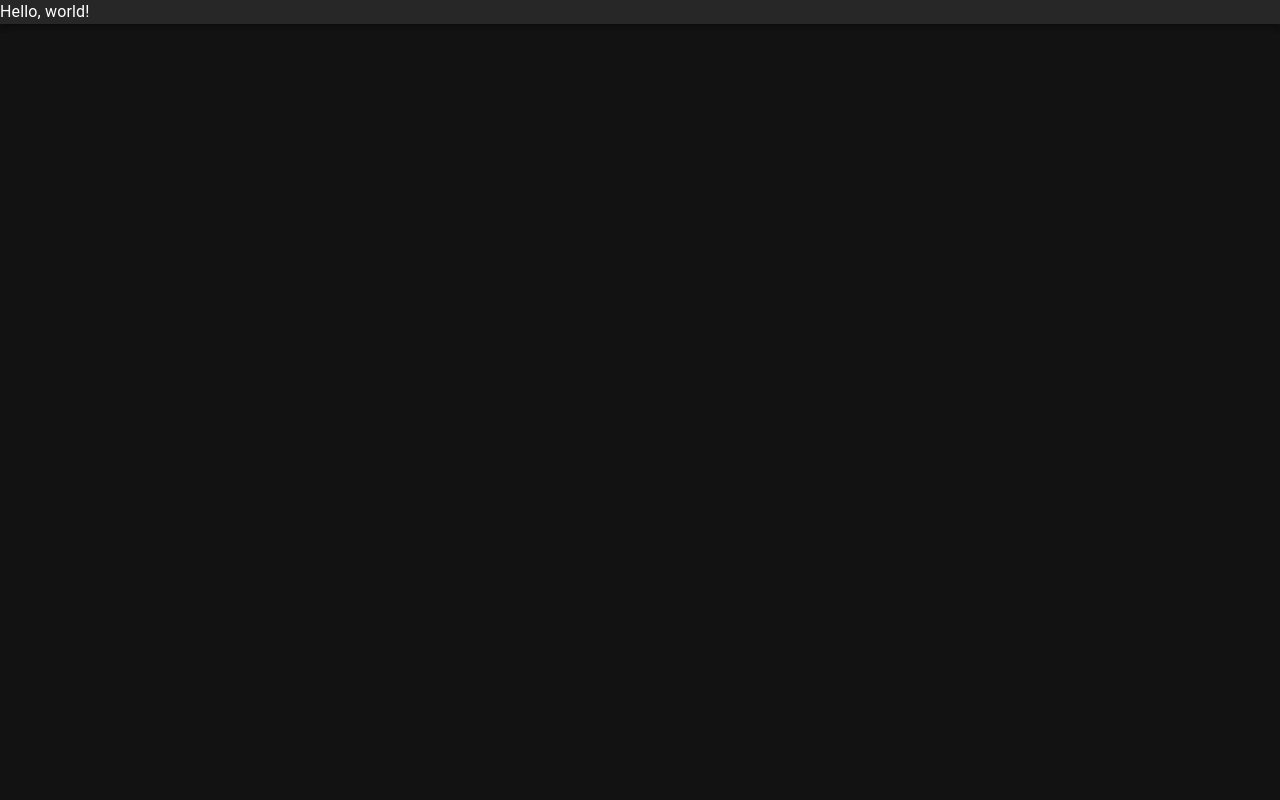
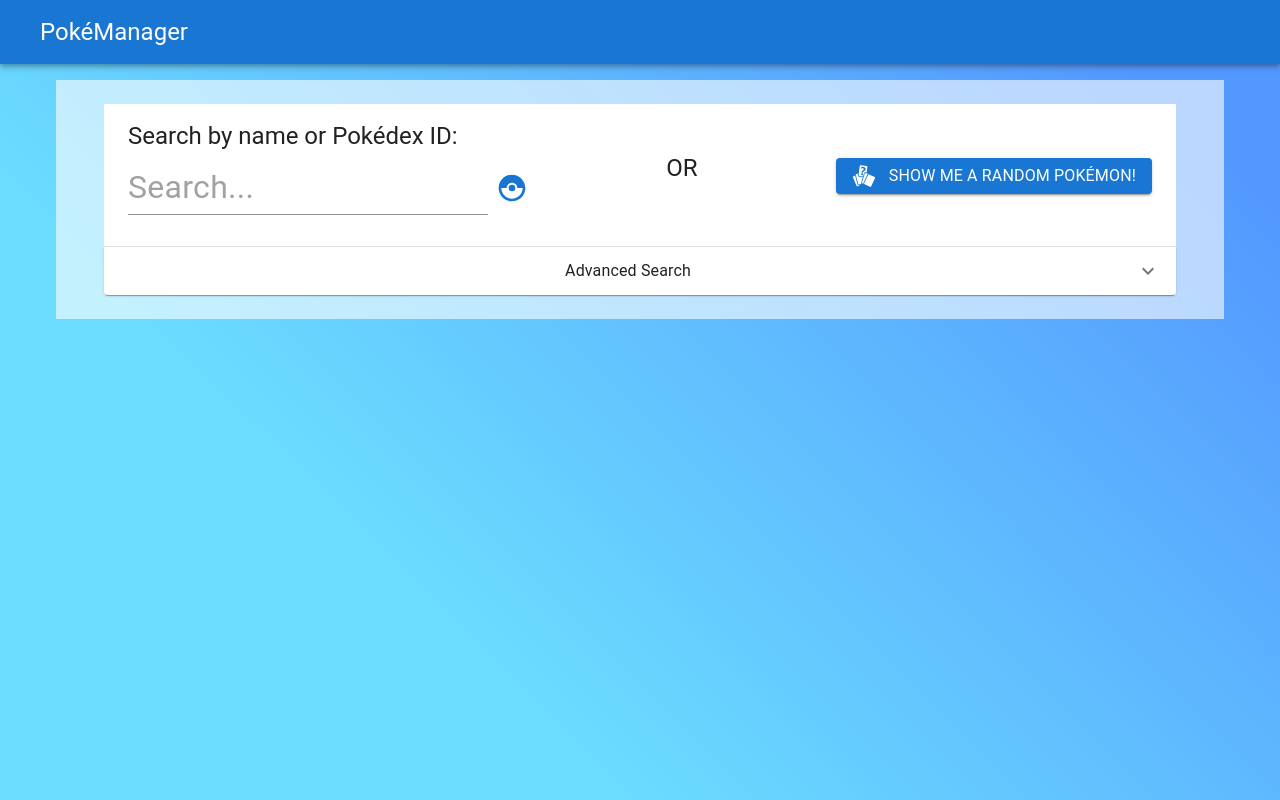
Before and after one commit to 241209-NET/Team-1---Frontend, a React (Vite) app: page / in a window 1280 px wide. Before the commit this address had no page. Built offline with nearby package versions, Linux system fonts and the light colour scheme.

Commit message:
Add search box

```diff
--- a/package.json
+++ b/package.json
@@ -17,6 +17,7 @@
     "axios": "^1.7.9",
     "react": "^18.3.1",
     "react-dom": "^18.3.1",
+    "react-icons": "^5.4.0",
     "react-router": "^7.1.1"
   },
   "devDependencies": {
--- a/src/App.tsx
+++ b/src/App.tsx
@@ -1,17 +1,33 @@
-import { AppBar, Stack } from "@mui/material";
-import { BrowserRouter, Routes } from "react-router";
+import { Box, Stack } from "@mui/material";
+import { BrowserRouter, Route, Routes } from "react-router";
+import Home from "./pages/Home";
+import Navbar from "./components/Navbar";
 
 export default function App() {
   return (
-    <>
+    <Box
+      sx={{
+        width: "100vw",
+        height: "100vh",
+        background: "linear-gradient(45deg, #6bdcfe 30%, #5398ff 90%)",
+      }}
+    >
       <BrowserRouter>
         <Stack>
-          <AppBar position="static">Hello, world!</AppBar>
-          <Routes>
-
-          </Routes>
+          <Navbar />
+          <Box
+            sx={{
+              margin: "0 auto",
+              maxWidth: "1200px",
+              padding: "1rem",
+            }}
+          >
+            <Routes>
+              <Route path="/" element={<Home />} />
+            </Routes>
+          </Box>
         </Stack>
       </BrowserRouter>
-    </>
+    </Box>
   );
 }
--- /dev/null
+++ b/src/components/Navbar.tsx
@@ -0,0 +1,20 @@
+import AppBar from "@mui/material/AppBar";
+import Box from "@mui/material/Box";
+import Typography from "@mui/material/Typography";
+
+export default function Navbar() {
+  return (
+    <Box sx={{ flexGrow: 1 }}>
+      <AppBar position="static" sx={{ px: 5, py: 2 }}>
+        <Typography
+          variant="h5"
+          noWrap
+          component="div"
+          sx={{ display: { xs: "none", sm: "block" } }}
+        >
+          PokéManager
+        </Typography>
+      </AppBar>
+    </Box>
+  );
+}
--- a/src/main.tsx
+++ b/src/main.tsx
@@ -1,18 +1,18 @@
-import { StrictMode } from 'react'
-import { createRoot } from 'react-dom/client'
-import App from './App.tsx'
+import { StrictMode } from "react";
+import { createRoot } from "react-dom/client";
+import App from "./App.tsx";
 import { ThemeProvider, createTheme } from "@mui/material/styles";
 import CssBaseline from "@mui/material/CssBaseline";
 
-const darkTheme = createTheme({
+const theme = createTheme({
   palette: {
-    mode: "dark",
+    mode: "light",
   },
 });
 
 createRoot(document.getElementById("root")!).render(
   <StrictMode>
-    <ThemeProvider theme={darkTheme}>
+    <ThemeProvider theme={theme}>
       <CssBaseline />
       <App />
     </ThemeProvider>
--- /dev/null
+++ b/src/pages/Home.tsx
@@ -0,0 +1,154 @@
+import {
+  Accordion,
+  AccordionDetails,
+  AccordionSummary,
+  Box,
+  Button,
+  Grid2 as Grid,
+  Input,
+  Stack,
+  Typography,
+} from "@mui/material";
+import { IPokemonType, PokemonTypePalette } from "../types/PokemonTypes";
+import { useState } from "react";
+import { ExpandMore } from "@mui/icons-material";
+import { MdCatchingPokemon } from "react-icons/md";
+import { GiCardRandom } from "react-icons/gi";
+
+export default function Home() {
+  const [isLoading, setIsLoading] = useState<boolean>(false);
+  const [searchInput, setSearchInput] = useState<string>("");
+  const [selectedTypes, setSelectedTypes] = useState<IPokemonType[]>([]);
+
+  const handleToggleType = (type: IPokemonType) => {
+    if (selectedTypes.includes(type)) {
+      setSelectedTypes(selectedTypes.filter((t) => t !== type));
+    } else {
+      setSelectedTypes([...selectedTypes, type]);
+    }
+  };
+
+  const handleSearch = () => {
+    setIsLoading(true);
+
+    setIsLoading(false);
+  };
+
+  return (
+    <Stack sx={{ bgcolor: "#ffffff99", px: 6, py: 3 }}>
+      {/* Search box */}
+      <Stack spacing={2} sx={{ bgcolor: "#ffffff" }}>
+        {/* Search bar */}
+        <Box
+          sx={{
+            px: 3,
+            py: 2,
+            display: "flex",
+            justifyContent: "space-between",
+            alignItems: "center",
+          }}
+        >
+          <Stack spacing={1}>
+            <Typography variant="h5">Search by name or Pokédex ID:</Typography>
+            <Stack direction="row" spacing={1} sx={{ alignItems: "center" }}>
+              <Input
+                value={searchInput}
+                onChange={(e) => {
+                  setSearchInput(e.target.value);
+                }}
+                placeholder="Search..."
+                sx={{ width: "20ch", fontSize: "2rem" }}
+              />
+              <MdCatchingPokemon
+                fontSize="2rem"
+                style={{
+                  transition: "transform 0.2s",
+                  cursor: "pointer",
+                  color: "#1876D2",
+                }}
+                onMouseEnter={(e) => {
+                  e.currentTarget.style.transform = "rotate(90deg)";
+                }}
+                onMouseLeave={(e) => {
+                  e.currentTarget.style.transform = "rotate(0deg)";
+                }}
+                onClick={handleSearch}
+              />
+            </Stack>
+          </Stack>
+          <Typography variant="h5">OR</Typography>
+          <Button
+            variant="contained"
+            sx={{
+              display: "flex",
+              alignItems: "center",
+              justifyContent: "center",
+              mt: 2,
+            }}
+          >
+            <GiCardRandom
+              style={{ fontSize: "1.5rem", marginRight: "0.8rem" }}
+            />
+            <Typography>Show me a random Pokémon!</Typography>
+          </Button>
+        </Box>
+        {/* Search filters */}
+        <Accordion>
+          <AccordionSummary
+            expandIcon={<ExpandMore />}
+            aria-controls="advanced-search-content"
+            id="advanced-search"
+          >
+            <Typography
+              component="span"
+              sx={{ textAlign: "center", m: "auto" }}
+            >
+              Advanced Search
+            </Typography>
+          </AccordionSummary>
+          <AccordionDetails>
+            <Stack spacing={3}>
+              <Box
+                sx={{
+                  display: "flex",
+                  justifyContent: "space-between",
+                  alignItems: "flex-end",
+                }}
+              >
+                <Typography variant="h6">Filter by type:</Typography>
+                <Button onClick={() => setSelectedTypes([])}>
+                  Unselect All
+                </Button>
+              </Box>
+              <Grid container spacing={2}>
+                {Object.entries(PokemonTypePalette).map(
+                  ([type, { background, text }]) => (
+                    <Grid
+                      size={2}
+                      key={type}
+                      onClick={() => handleToggleType(type as IPokemonType)}
+                      sx={{
+                        cursor: "pointer",
+                        background: background,
+                        color: text,
+                        width: "12ch",
+                        borderRadius: "0.5rem",
+                        display: "inline-block",
+                        textAlign: "center",
+                        border: selectedTypes.includes(type as IPokemonType)
+                          ? "3px solid black"
+                          : "3px solid gray",
+                      }}
+                    >
+                      {type}
+                    </Grid>
+                  )
+                )}
+              </Grid>
+            </Stack>
+          </AccordionDetails>
+        </Accordion>
+      </Stack>
+    </Stack>
+  );
+}
--- /dev/null
+++ b/src/types/PokemonTypes.ts
@@ -0,0 +1,104 @@
+export const PokemonTypeList = [
+  "Normal",
+  "Fire",
+  "Water",
+  "Electric",
+  "Grass",
+  "Ice",
+  "Fighting",
+  "Poison",
+  "Ground",
+  "Flying",
+  "Psychic",
+  "Bug",
+  "Rock",
+  "Ghost",
+  "Dark",
+  "Dragon",
+  "Steel",
+  "Fairy",
+] as const;
+
+export type IPokemonType = (typeof PokemonTypeList)[number];
+
+type IPokemonTypePalette = {
+  [key in IPokemonType]: {
+    background: string;
+    text: string;
+  };
+};
+
+export const PokemonTypePalette: IPokemonTypePalette = {
+  Normal: {
+    background: "#A8A77A",
+    text: "#000000",
+  },
+  Fire: {
+    background: "#EE8130",
+    text: "#FFFFFF",
+  },
+  Water: {
+    background: "#6390F0",
+    text: "#FFFFFF",
+  },
+  Electric: {
+    background: "#F7D02C",
+    text: "#000000",
+  },
+  Grass: {
+    background: "#7AC74C",
+    text: "#000000",
+  },
+  Ice: {
+    background: "#96D9D6",
+    text: "#000000",
+  },
+  Fighting: {
+    background: "#D56723",
+    text: "#FFFFFF",
+  },
+  Poison: {
+    background: "#B97FC9",
+    text: "#FFFFFF",
+  },
+  Ground: {
+    background: "linear-gradient(180deg, #F7DE3F 50%, #AB9841 50%)",
+    text: "#000000",
+  },
+  Flying: {
+    background: "linear-gradient(180deg, #3CC7EF 50%, #BDB9B8 50%)",
+    text: "#000000",
+  },
+  Psychic: {
+    background: "#F95587",
+    text: "#FFFFFF",
+  },
+  Bug: {
+    background: "#A6B91A",
+    text: "#000000",
+  },
+  Rock: {
+    background: "#B6A136",
+    text: "#000000",
+  },
+  Ghost: {
+    background: "#735797",
+    text: "#FFFFFF",
+  },
+  Dark: {
+    background: "#707070",
+    text: "#FFFFFF",
+  },
+  Dragon: {
+    background: "linear-gradient(180deg, #53A4CF 50%, #F16E57 50%)",
+    text: "#000000",
+  },
+  Steel: {
+    background: "#B7B7CE",
+    text: "#000000",
+  },
+  Fairy: {
+    background: "#e49cc0",
+    text: "#000000",
+  },
+};
```
Also changed, not shown: src/types/Pokedex.ts (added, +9 -0 lines), 1 other file (tests, documents, lock files or other folders).
